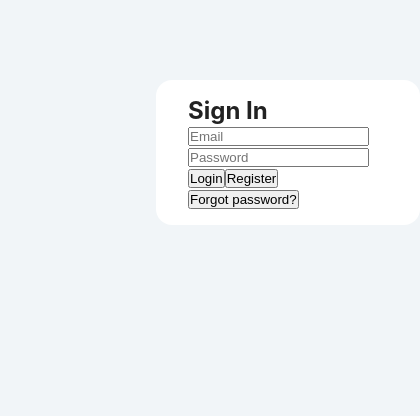
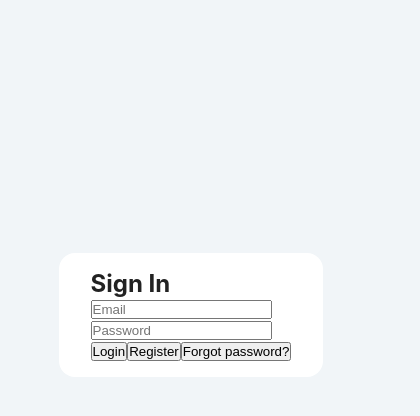
Before and after one commit to aleksanterijaakola/varausapp, a React (Create React App) app: page / in a window 390 px wide. Shown: the top 416 px of the page, 420 px wide, since content can reach past the window. Built offline with nearby package versions, Linux system fonts and the light colour scheme.

Commit message:
Updated css

```diff
--- a/src/App.css
+++ b/src/App.css
@@ -87,7 +87,6 @@ body {
 
 .buttonContainer {
   display: inline-block;
-
 }
 
 .form-control {
@@ -108,3 +107,15 @@ body {
   border-radius: 1rem;
   padding: 1rem 2rem;
 }
+/*
+=============================
+Mobile CSS
+=============================
+*/
+@media screen and (max-width: 768px) {
+  .form {
+    position: fixed;
+    left: 15%;
+    top: 30%;
+  }
+}
```
Lines whose indentation alone changed are shown as unchanged.
